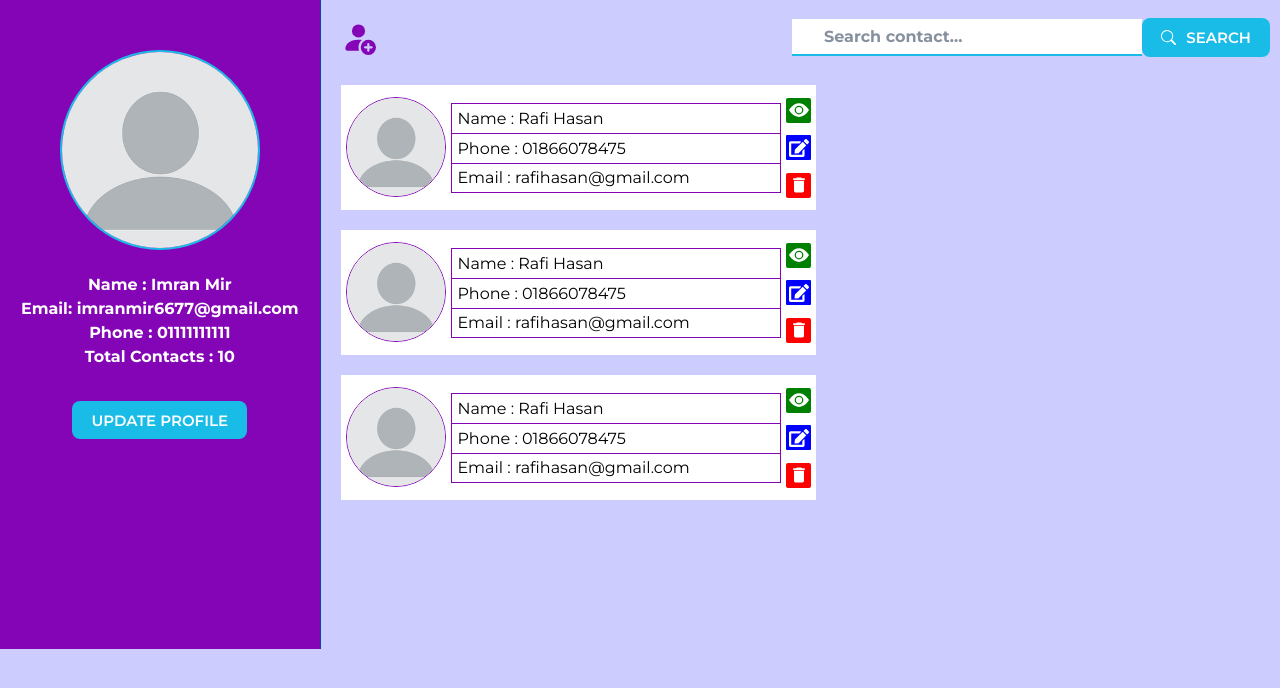
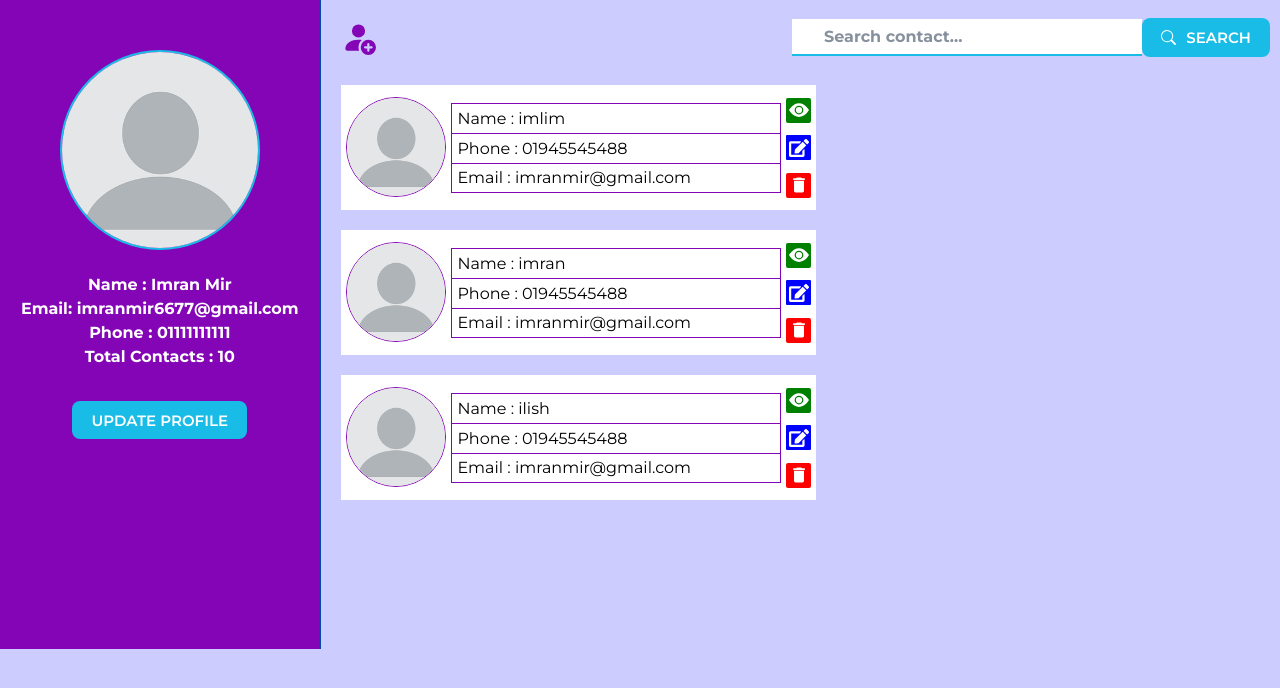
Before and after one commit to ImranMir32/ContactHub-Frontend, a React (Create React App) app: page /home in a window 1280 px wide. Shown: the top 688 px of the page. Built offline with nearby package versions, Linux system fonts and the light colour scheme.

Commit message:
adding search functionality

```diff
--- a/src/routes/Home.jsx
+++ b/src/routes/Home.jsx
@@ -18,6 +18,36 @@ import "react-toastify/dist/ReactToastify.css";
 const Home = () => {
   const [Page, setPage] = useState("");
   const [show, setShow] = useState(true);
+  const [searchQuery, setSearchQuery] = useState("");
+
+  const contactList = [
+    {
+      img: { demo },
+      name: "imlim",
+      email: "imranmir@gmail.com",
+      phone: "01945545488",
+    },
+    {
+      img: { demo },
+      name: "imran",
+      email: "imranmir@gmail.com",
+      phone: "01945545488",
+    },
+    {
+      img: { demo },
+      name: "ilish",
+      email: "imranmir@gmail.com",
+      phone: "01945545488",
+    },
+  ];
+
+  const handleSearchInputChange = (event) => {
+    setSearchQuery(event.target.value); // Update the search query state as the user types
+  };
+
+  const filteredContacts = contactList.filter((contact) =>
+    contact.name.toLowerCase().includes(searchQuery.toLowerCase())
+  );
 
   const handleButtonClick = (param) => {
     setPage(param);
@@ -29,7 +59,8 @@ const Home = () => {
     setShow(true); // Show the contact details section
   };
 
-  const handleDeleteButton = () => {
+  const handleDeleteButton = (contact) => {
+    console.log(contact);
     toast.info(
       <div>
         <p>Are you sure you want to delete this contact?</p>
@@ -38,7 +69,7 @@ const Home = () => {
             className="toast-button-yes"
             onClick={() => {
               // Perform the delete operation here
-              console.log("Contact deleted!");
+              console.log("Contact deleted!", contact.name);
               // Close the toast
               toast.dismiss();
             }}
@@ -107,13 +138,10 @@ const Home = () => {
             <div className="search-bar">
               <div className="input-container search-input">
                 <input
-                  //   value={values.email}
-                  //   onChange={handleChange}
-                  //   id="email"
-                  //   type="email"
+                  type="text"
                   placeholder="Search contact..."
-                  //   onBlur={handleBlur}
-                  //   className={errors.email && touched.email ? "input-error" : ""}
+                  value={searchQuery}
+                  onChange={handleSearchInputChange}
                 />
               </div>
               <button className="search-button">
@@ -123,58 +151,16 @@ const Home = () => {
           </div>
 
           <div className="contacts-container">
-            <div className="contact">
+            {/* map */}
+            {filteredContacts.map((contact) => (
+              <div className="contact" key={contact.name}>
                 <div className="contact-img">
                   <img className="img" src={demo} alt="profile" />
                 </div>
                 <div className="contact-info">
-                <p>Name : Rafi Hasan</p>
-                <p>Phone : 01866078475</p>
-                <p>Email : rafihasan@gmail.com</p>
-              </div>
-              <div className="contact-options">
-                <div className="view">
-                  <BsFillEyeFill size={20} color="white" />
-                </div>
-                <div className="edit">
-                  <FaEdit size={20} color="white" />
-                </div>
-                <div className="delete">
-                  <MdDelete size={20} color="white" />
-                </div>
-              </div>
-            </div>
-
-            <div className="contact">
-              <div className="contact-img">
-                <img className="img" src={demo} alt="profile" />
-              </div>
-              <div className="contact-info">
-                <p>Name : Rafi Hasan</p>
-                <p>Phone : 01866078475</p>
-                <p>Email : rafihasan@gmail.com</p>
-              </div>
-              <div className="contact-options">
-                <div className="view">
-                  <BsFillEyeFill size={20} color="white" />
-                </div>
-                <div className="edit">
-                  <FaEdit size={20} color="white" />
-                </div>
-                <div className="delete">
-                  <MdDelete size={20} color="white" />
-                </div>
-              </div>
-            </div>
-
-            <div className="contact">
-              <div className="contact-img">
-                <img className="img" src={demo} alt="profile" />
-              </div>
-              <div className="contact-info">
-                <p>Name : Rafi Hasan</p>
-                <p>Phone : 01866078475</p>
-                <p>Email : rafihasan@gmail.com</p>
+                  <p>Name : {contact.name}</p>
+                  <p>Phone : {contact.phone}</p>
+                  <p>Email : {contact.email}</p>
                 </div>
                 <div className="contact-options">
                   <div className="view">
@@ -195,12 +181,13 @@ const Home = () => {
                     <MdDelete
                       size={20}
                       color="white"
-                    onClick={() => handleDeleteButton()}
+                      onClick={() => handleDeleteButton(contact)}
                     />
-                  <ToastContainer />
+                    <ToastContainer closeButton={false} />
                   </div>
                 </div>
               </div>
+            ))}
           </div>
         </div>
       ) : (
```
Lines whose indentation alone changed are shown as unchanged.
